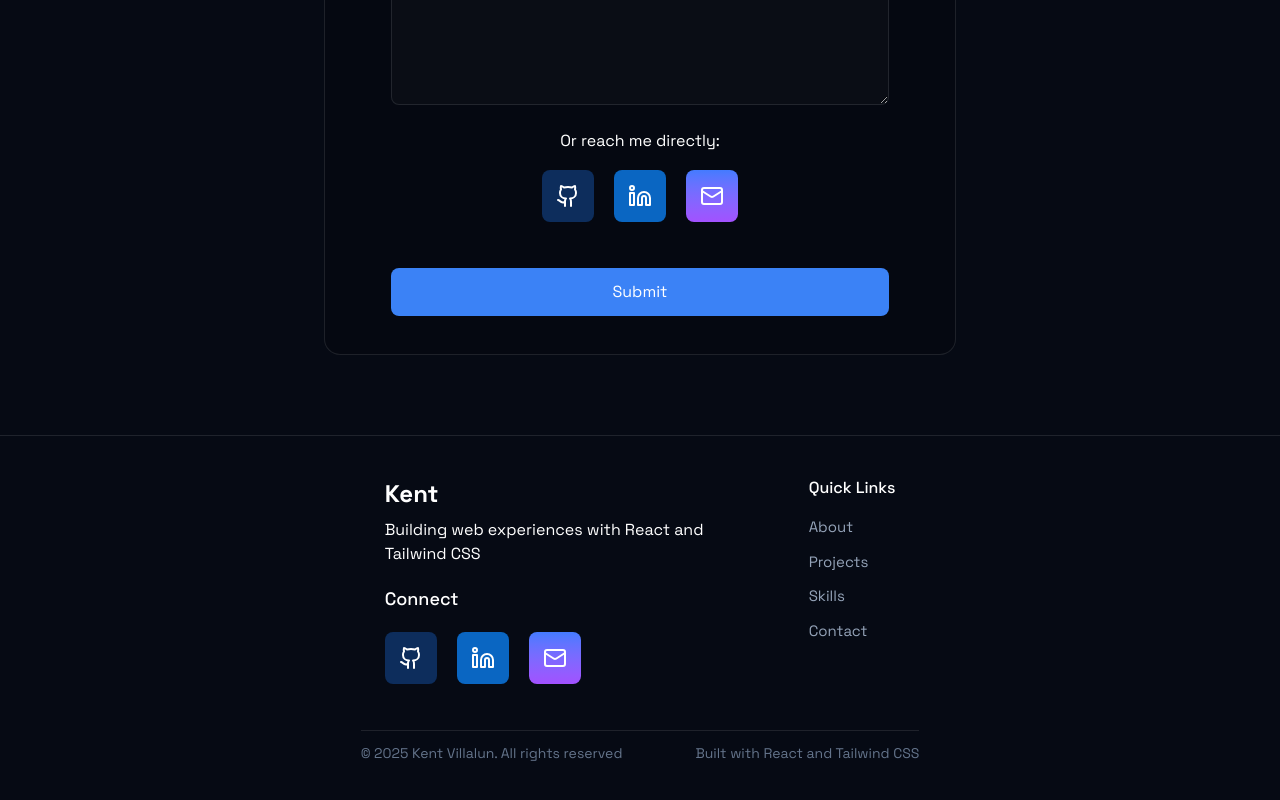
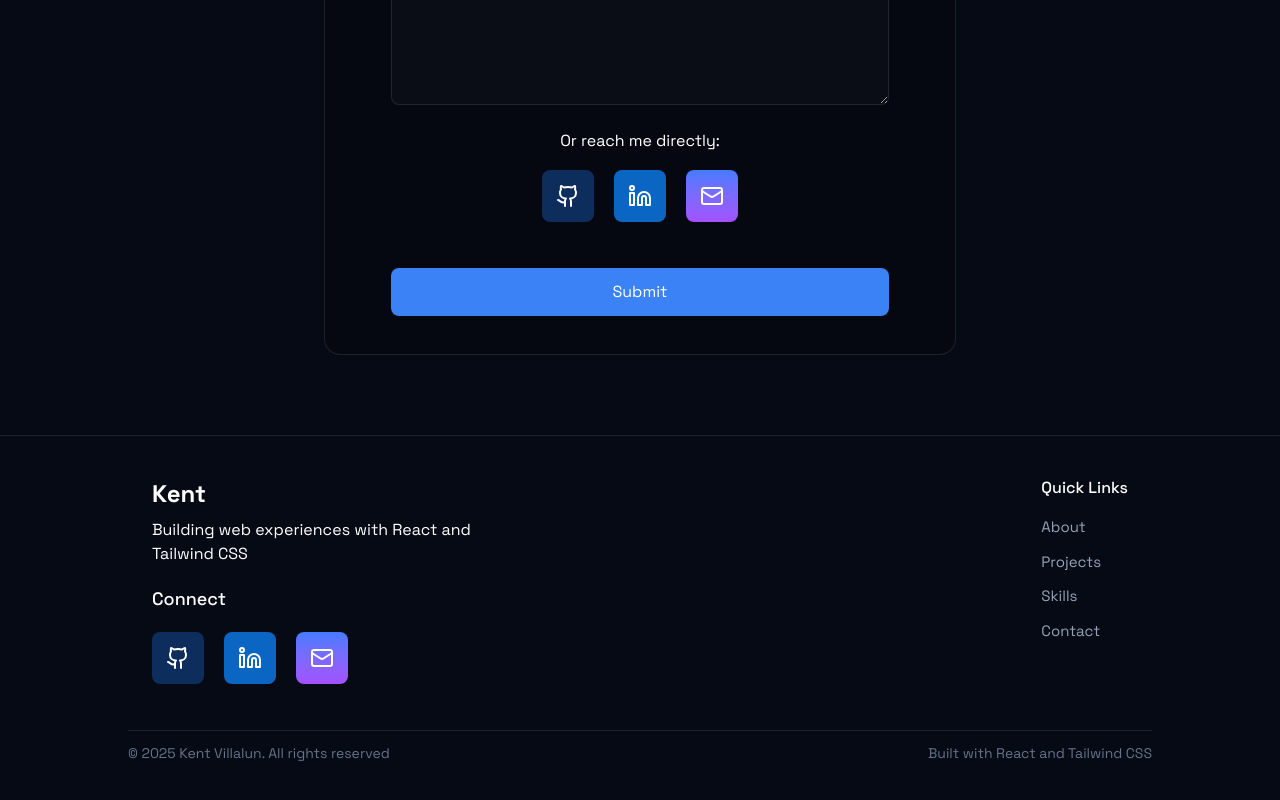
Before and after one commit to kentvillalun/portfolio, a React (Vite) app: page / in a window 1280 px wide. Shown: the part 3330-4130 px from the top of the page. Built offline with nearby package versions, Linux system fonts and the light colour scheme.

Commit message:
Fix footer width

```diff
--- a/src/components/sections/Footer.jsx
+++ b/src/components/sections/Footer.jsx
@@ -5,10 +5,10 @@ import { MailIcon } from "../icons/MailIcon";
 
 export const Footer = () => {
   return (
-    <section className="min-h-50% bg-[#060A14] flex py-10 justify-center border border-t-white/10 border-r-0 border-l-0 border-b-0 items-center">
+    <section className="min-h-50% bg-[#060A14] flex py-10 justify-center border border-t-white/10 border-r-0 border-l-0 border-b-0 items-center ">
       <RevealOnScroll>
         <div className="">
-          <div className="flex md:flex-row mx-auto px-6 max-w-3xl md:max-w-5xl gap-10 justify-between flex-col border-b-white/10 border border-t-0 border-r-0 border-l-0 mb-3">
+          <div className="flex md:flex-row mx-auto px-6 max-w-3xl lg:min-w-5xl lg:max-w-7xl md:max-w-5xl gap-10 justify-between flex-col border-b-white/10 border border-t-0 border-r-0 border-l-0 mb-3">
             <div className="">
               <div className="mb-4.75">
                 <h3 className="font-bold text-[24px] mb-1.5">Kent</h3>
```
